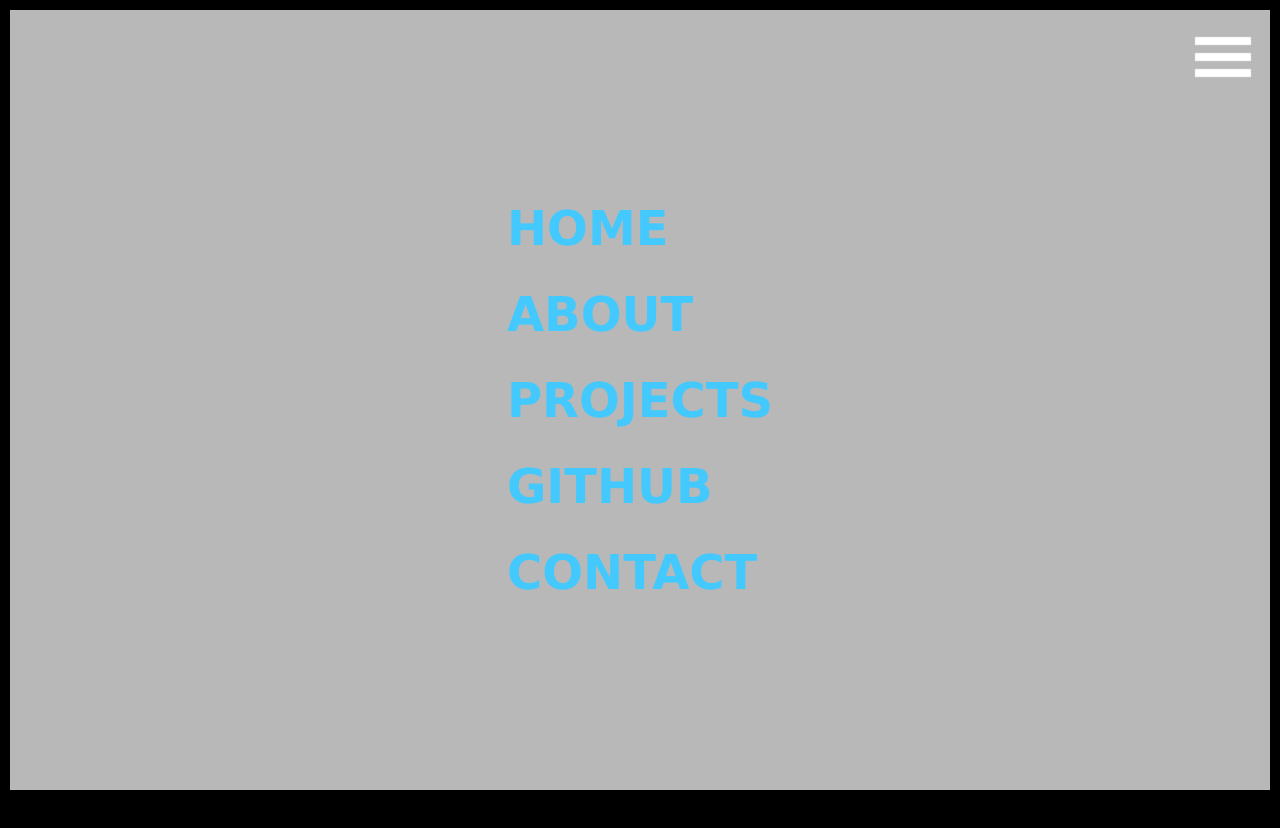
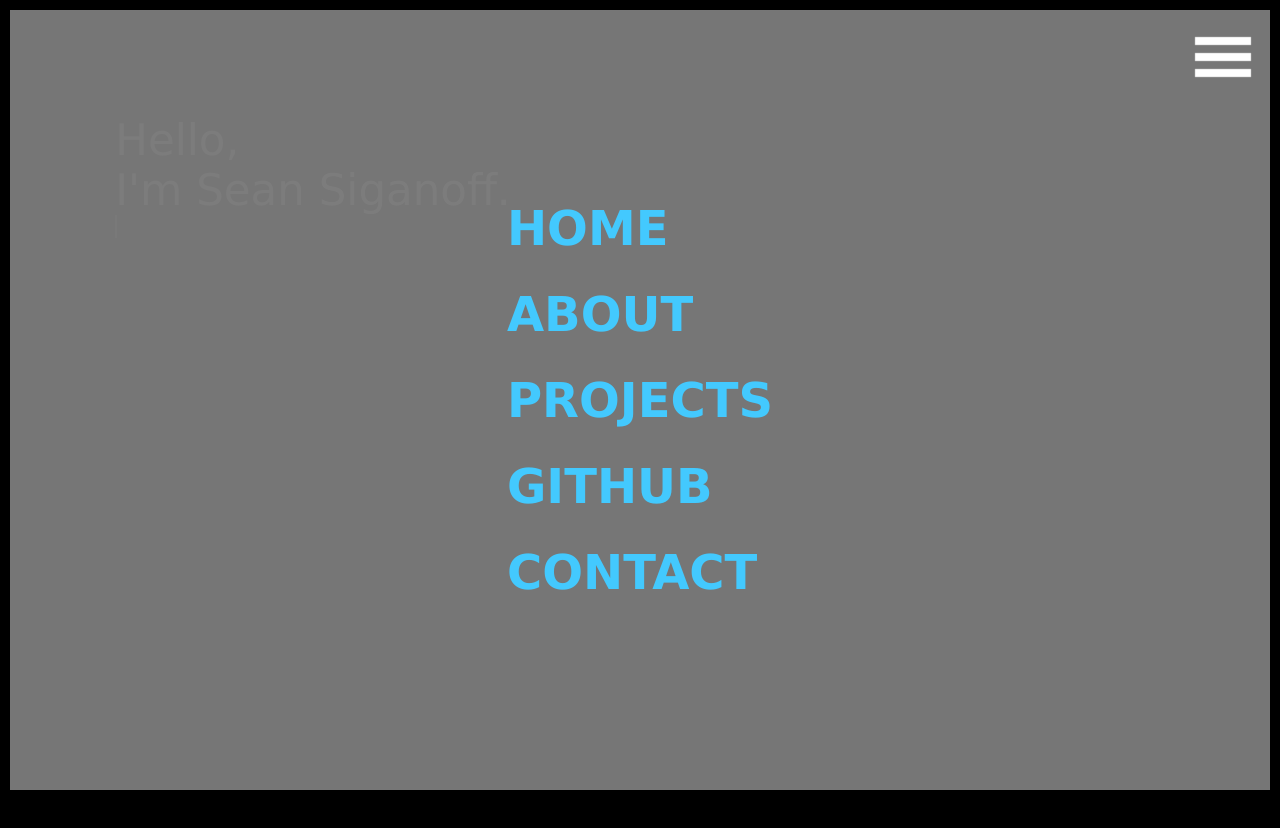
Before and after one commit to seansiganoff/Portfolio, a plain HTML site: page home.html in a window 1280 px wide. Both pictures are taken after a click on the picture 1223 px from the left and 57 px from the top of the page. Shown: the top 828 px of the page. Drawn offline with Linux system fonts and the light colour scheme; a web font is replaced by a local one.

Commit message:
updated the nav background

```diff
--- a/style.css
+++ b/style.css
@@ -74,7 +74,7 @@ body {
 }
 
 .menu {
-    background: #b8b8b8;
+    background: #797979f9;
     display: flex;
     align-items: center;
     position: fixed;
```
